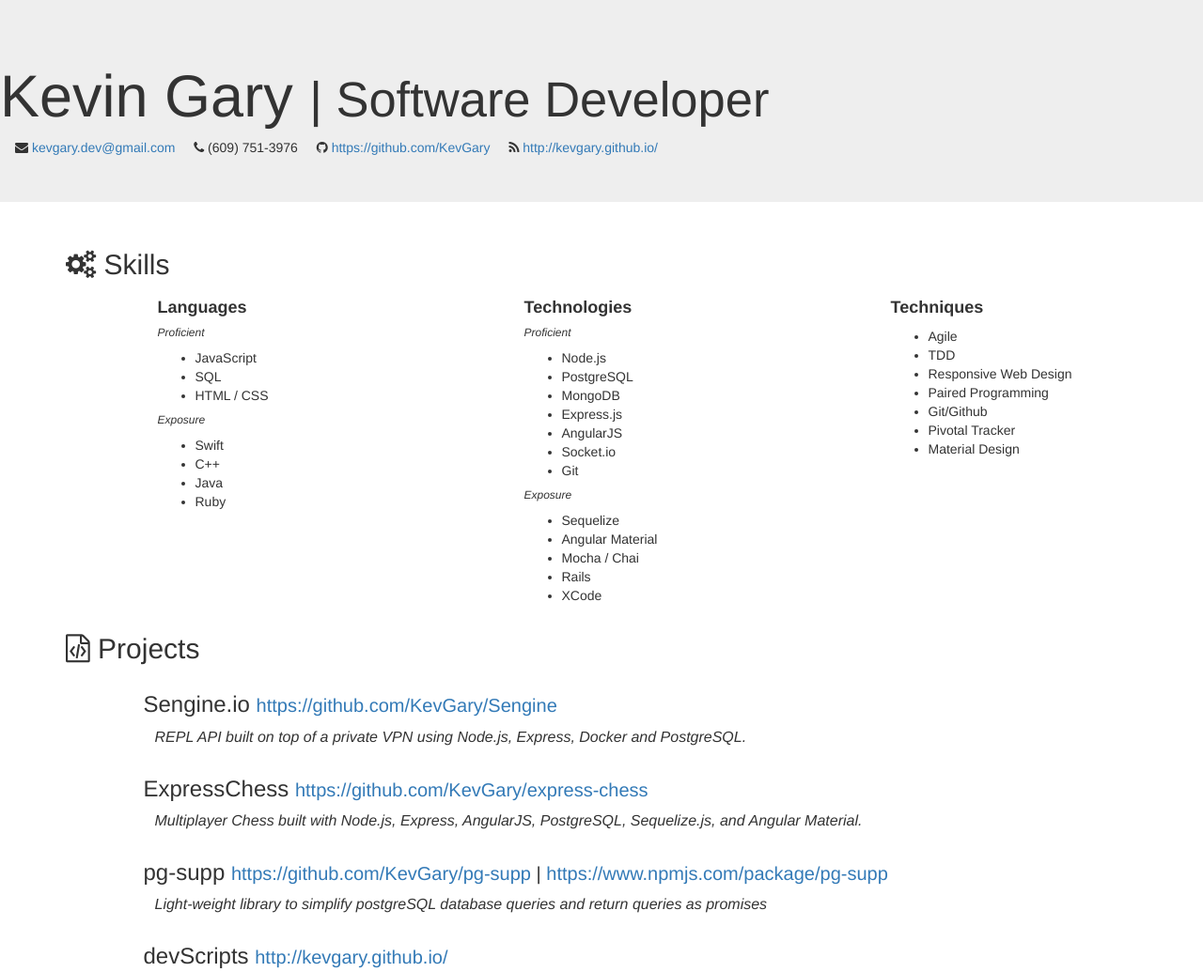
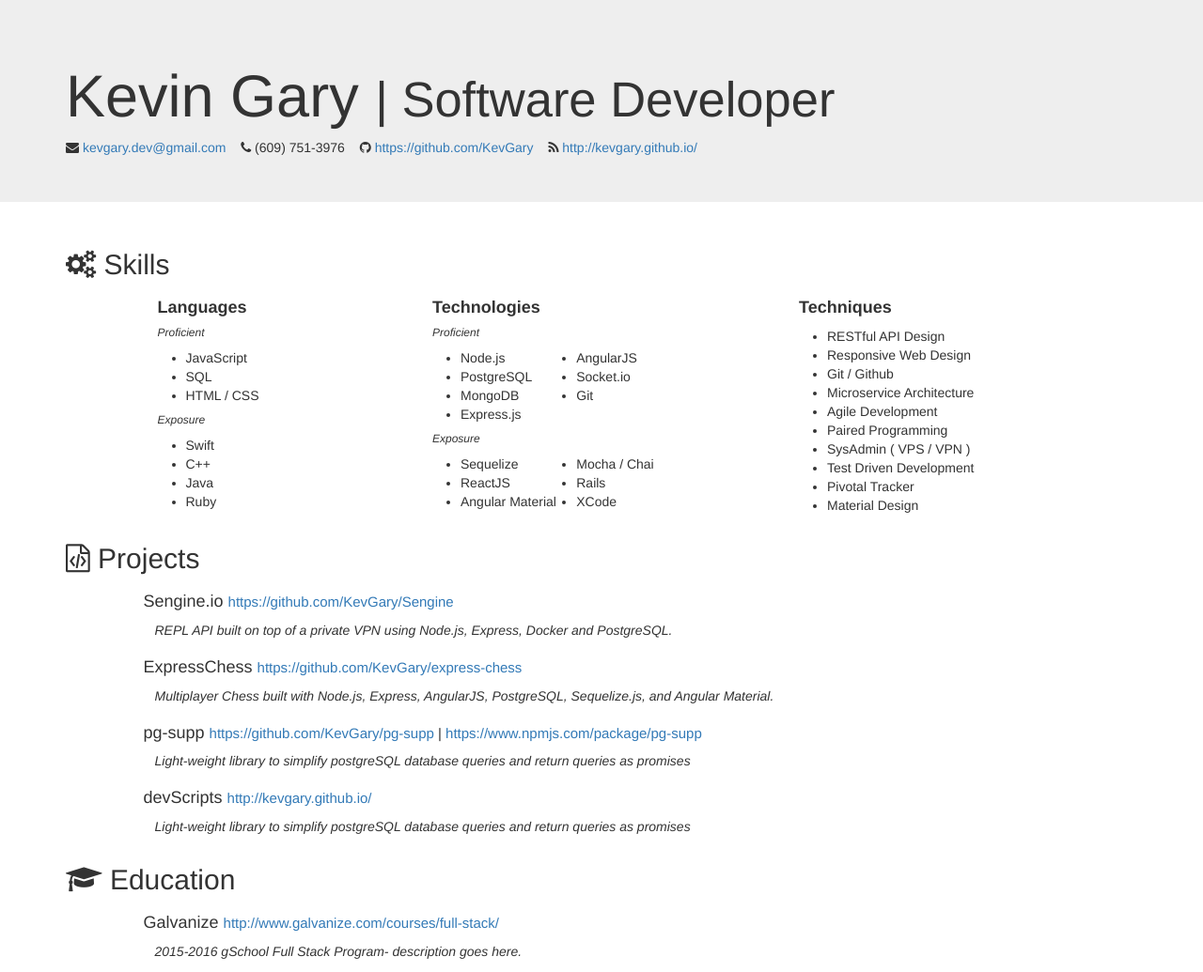
Before and after one commit to KevGary/resume, a plain HTML site: page index.html in a window 1280 px wide. Shown: the top 1035 px of the page at 94% size. Drawn offline with nearby package versions, Linux system fonts and the light colour scheme.

Commit message:
changed alginment and font sizes

```diff
--- a/index.html
+++ b/index.html
@@ -8,11 +8,13 @@
 </head>
 <body>
   <div class="jumbotron">
+    <div class="container">
       <h1><span class="first-name">Kevin</span> <span class="last-name">Gary</span> <span class="job-title">| Software Developer</span></h1>
         <div class="personal-link email"><i class="fa fa-envelope"></i><a href="mailto:kevgary.dev@gmail.com"> kevgary.dev@gmail.com</a></div>
         <div class="personal-link phone"><i class="fa fa-phone"></i> (609) 751-3976</div>
         <div class="personal-link github"><i class="fa fa-github"></i><a href="https://github.com/KevGary"> https://github.com/KevGary</a></div>
         <div class="personal-link blog"><i class="fa fa-rss"></i><a href="http://kevgary.github.io/"> http://kevgary.github.io/</a></div>
+      </div>
     </div>
   </div>
 <div class="container">
@@ -34,7 +36,7 @@
         <li>Ruby</li>
       </ul>
     </div>
-    <div class="col-xs-3 col-xs-offset-1">
+    <div class="technologies col-xs-3">
       <h4 class="skill-header">Technologies</h4>
       <h6 class="skill-description">Proficient</h6>
       <ul>
@@ -51,6 +53,7 @@
       <h6 class="skill-description">Exposure</h6>
       <ul>
         <li>Sequelize</li>
+        <li>ReactJS</li>
         <li>Angular Material</li>
         <li>Mocha / Chai</li>
         <li>Rails</li>
@@ -60,11 +63,14 @@
     <div class="col-xs-3 col-xs-offset-1">
       <h4 class="skill-header">Techniques</h4>
       <ul>
-        <li>Agile</li>
-        <li>TDD</li>
+        <li>RESTful API Design</li>
         <li>Responsive Web Design</li>
+        <li>Git / Github</li>
+        <li>Microservice Architecture</li>
+        <li>Agile Development</li>
         <li>Paired Programming</li>
-        <li>Git/Github</li>
+        <li>SysAdmin ( VPS / VPN )</li>
+        <li>Test Driven Development</li>
         <li>Pivotal Tracker</li>
         <li>Material Design</li>
       </ul>
@@ -74,32 +80,32 @@
   <h2><i class="fa fa-file-code-o"></i> Projects</h2>
   <div class="row">
     <div class="col-xs-offset-1">
-      <h3>Sengine.io <span class="project-link"><a href="https://github.com/KevGary/Sengine">https://github.com/KevGary/Sengine</a></span></h3>
+      <h4>Sengine.io <span class="project-link"><a href="https://github.com/KevGary/Sengine">https://github.com/KevGary/Sengine</a></span></h4>
       <p class="project-description">REPL API built on top of a private VPN using Node.js, Express, Docker and PostgreSQL.</p>
     </div>
   </div>
   <div class="row">
     <div class="col-xs-offset-1">
-      <h3>ExpressChess <span class="project-link"><a href="https://github.com/KevGary/express-chess">https://github.com/KevGary/express-chess</a></span></h3>
+      <h4>ExpressChess <span class="project-link"><a href="https://github.com/KevGary/express-chess">https://github.com/KevGary/express-chess</a></span></h4>
       <p class="project-description">Multiplayer Chess built with Node.js, Express, AngularJS, PostgreSQL, Sequelize.js, and Angular Material.</p>
     </div>
   </div>
   <div class="row">
     <div class="col-xs-offset-1">
-      <h3>pg-supp <span class="project-link"><a href="https://github.com/KevGary/pg-supp">https://github.com/KevGary/pg-supp</a> | <a href="https://www.npmjs.com/package/pg-supp">https://www.npmjs.com/package/pg-supp</a></span></h3>
+      <h4>pg-supp <span class="project-link"><a href="https://github.com/KevGary/pg-supp">https://github.com/KevGary/pg-supp</a> | <a href="https://www.npmjs.com/package/pg-supp">https://www.npmjs.com/package/pg-supp</a></span></h4>
       <p class="project-description">Light-weight library to simplify postgreSQL database queries and return queries as promises  </p>
     </div>
   </div>
   <div class="row">
     <div class="col-xs-offset-1">
-      <h3>devScripts <span class="project-link"><a href="http://kevgary.github.io/">http://kevgary.github.io/</a></h3>
+      <h4>devScripts <span class="project-link"><a href="http://kevgary.github.io/">http://kevgary.github.io/</a></h4>
       <p class="project-description">Light-weight library to simplify postgreSQL database queries and return queries as promises  </p>
     </div>
   </div>
   <h2><i class="fa fa-graduation-cap"></i> Education</h2>
   <div class="row education">
     <div class="col-xs-offset-1">
-      <h3>Galvanize <span class="education-link"><a href="http://www.galvanize.com/courses/full-stack/">http://www.galvanize.com/courses/full-stack/</a></span></h3>
+      <h4>Galvanize <span class="education-link"><a href="http://www.galvanize.com/courses/full-stack/">http://www.galvanize.com/courses/full-stack/</a></span></h4>
       <p class="project-description">2015-2016 gSchool Full Stack Program- description goes here.</p>
     </div>
   </div>
--- a/main.css
+++ b/main.css
@@ -1,26 +1,58 @@
+/* HEADER */
 .job-title {
   font-weight: lighter;
   font-size: smaller;
 }
 .personal-link {
   display: inline;
-  margin-left: 16px;
+  /*margin-left: 12px;*/
+  margin-right: 12px;
 }
+.email {
+  /*margin-left: 4px;*/
+}
+/* END HEADER */
+
+/* SKILLS */
 .skill-header {
   font-weight: bold;
 }
 .skill-description, .project-description {
   font-style: italic;
 }
+@media only screen and (min-device-width : 320px) and (max-device-width : 767px) {
+  .technologies > ul {
+    columns: 1;
+    -webkit-columns: 1;
+    -moz-columns: 1;
+  }
+}
+ul {
+  padding-left: 30px;
+/*  list-style-position: inside;
+  /*list-style-type: none;*/
+}
+.technologies > ul {
+  columns: 2;
+  -webkit-columns: 2;
+  -moz-columns: 2;
+}
+/* END SKILLS */
+
+/* PROJECTS */
 .project-link, .education-link {
   font-size: smaller;
   font-weight: lighter;
 }
 .project-description {
-  font-size: 16px;
-/*  font-weight: lighter;*/
+/*  font-size: 16px;
+*//*  font-weight: lighter;*/
   margin-left: 12px;
 }
+/* END PROJECTS */
+
+/* EDUCATION */
 .education {
   margin-bottom: 100px;
 }
+/* END EDUCATION */
```
Lines whose indentation alone changed are shown as unchanged.
